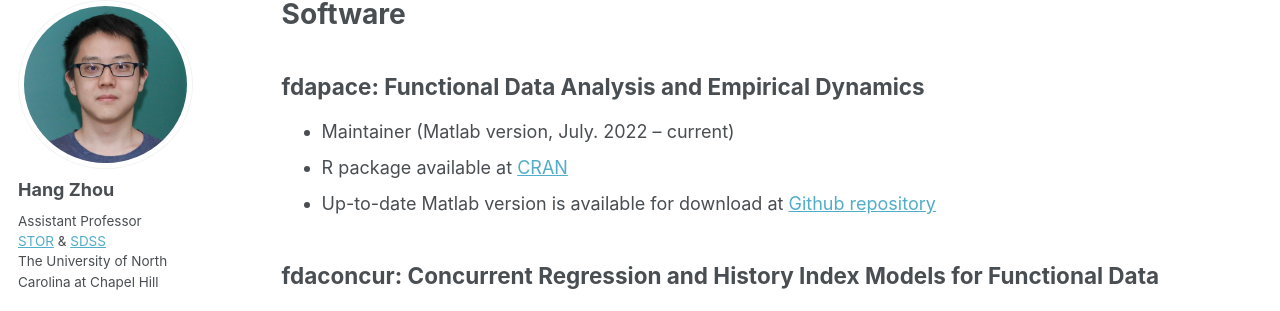
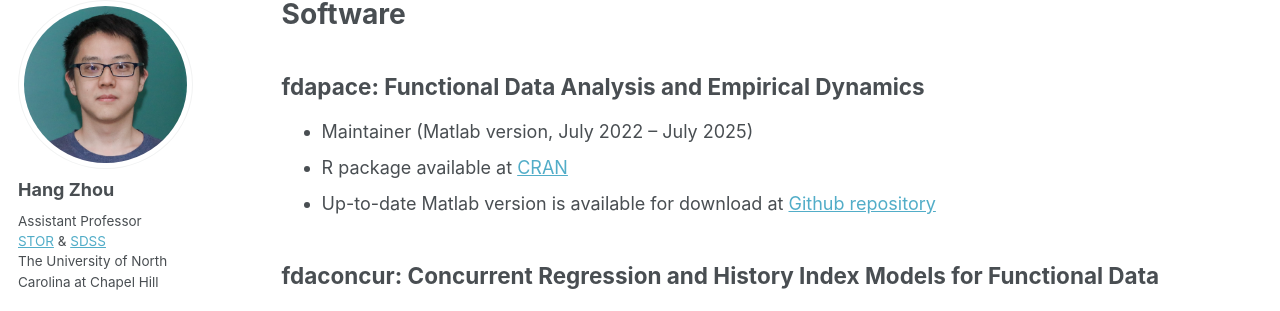
Before and after one commit to hg-zh/hg-zh.github.io, a Jekyll site: the page built from _pages/cv.md, in a window 1280 px wide. Shown: the part 118-429 px from the top of the page. Built offline with Jekyll 4.4.1, drawn with Linux system fonts in a browser that asks for light colours; some web fonts are replaced.

Commit message:
Update maintainer date for fdapace project

```diff
--- a/_pages/cv.md
+++ b/_pages/cv.md
@@ -9,7 +9,7 @@ redirect_from:
 
 ## fdapace: Functional Data Analysis and Empirical Dynamics
 
-- Maintainer (Matlab version, July. 2022 – current)
+- Maintainer (Matlab version, July 2022 – July 2025)
 - R package available at [CRAN](https://cran.r-project.org/web/packages/fdapace/index.html)
 - Up-to-date Matlab version is available for download at [Github repository](https://github.com/functionaldata/PACE_matlab)
 
```
